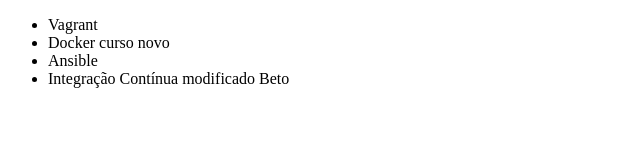
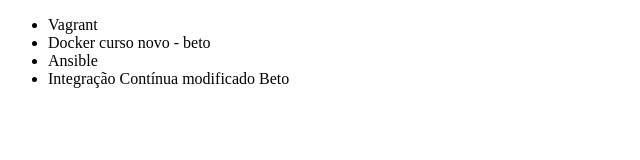
Before and after one commit to betoborges/alura-git, a plain HTML site: page index.html in a window 1280 px wide. Shown: the full height of the page, 0-640 px from the left. Drawn offline with Linux system fonts and the light colour scheme.

Commit message:
inclui obs beto

```diff
--- a/index.html
+++ b/index.html
@@ -7,7 +7,7 @@
 <body>
     <ul>
         <li>Vagrant</li>
-        <li>Docker curso novo</li>
+        <li>Docker curso novo - beto</li>
         <li>Ansible</li>
         <li>Integração Contínua modificado Beto</li>
     </ul>
```
